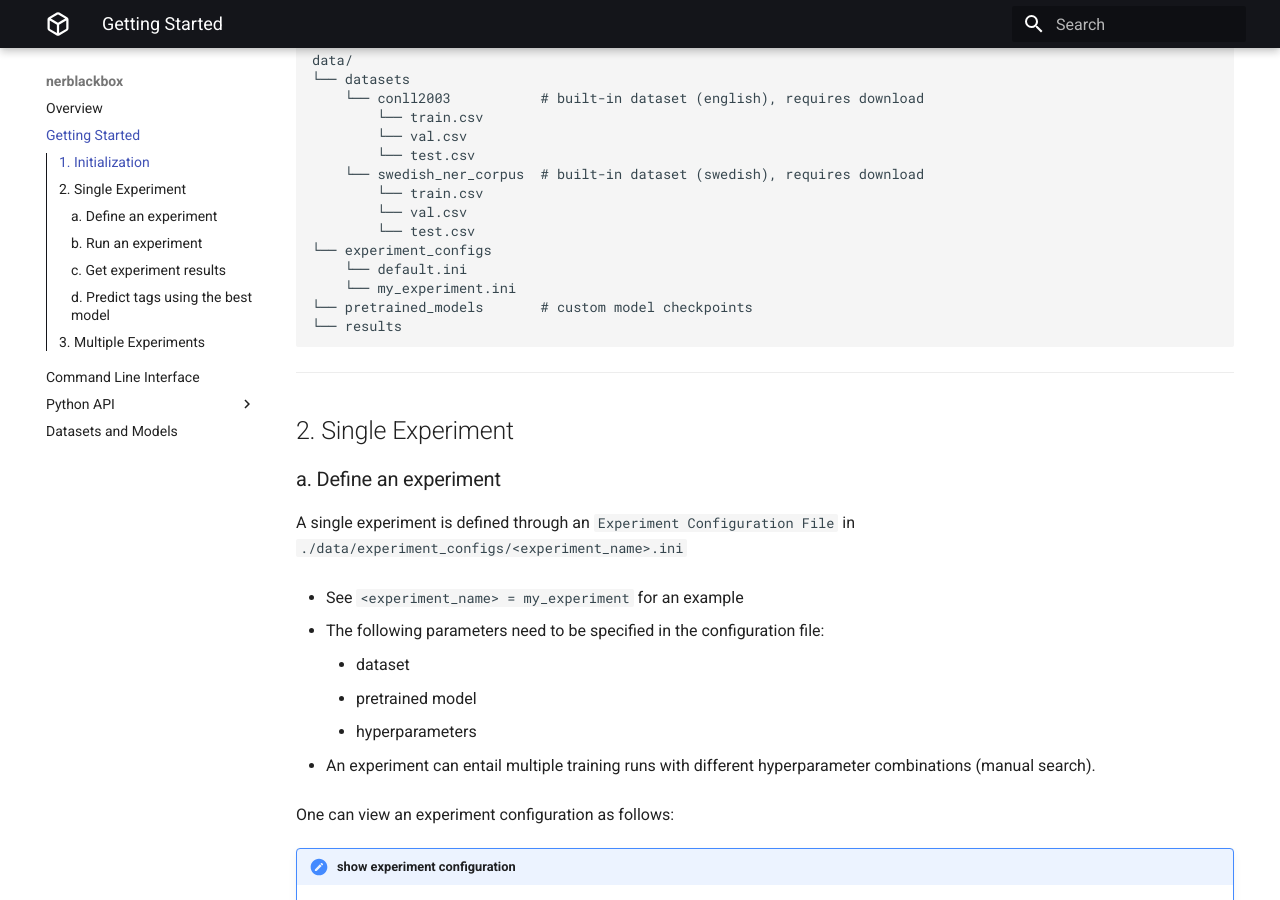
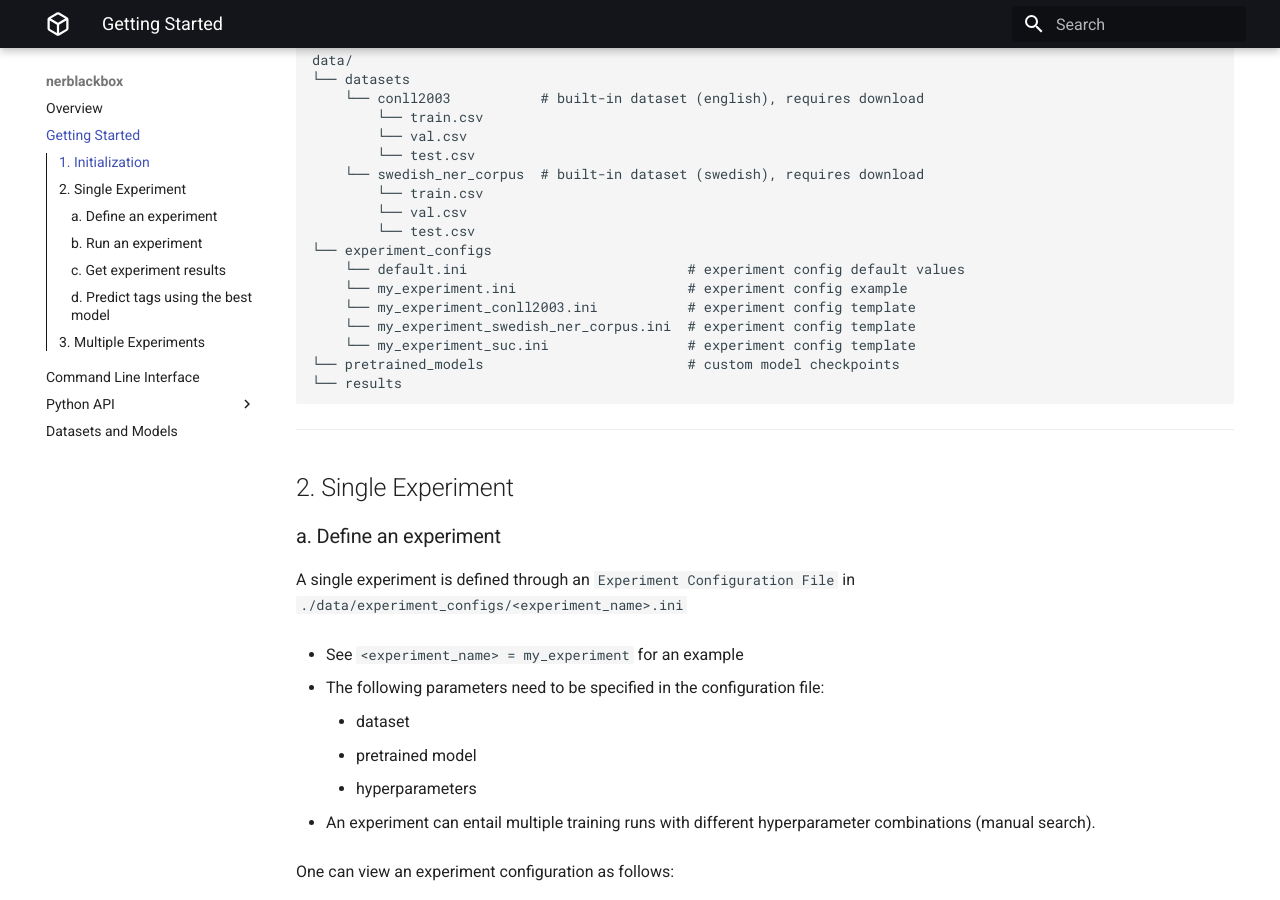
Before and after one commit to flxst/nerblackbox, an MkDocs documentation site: the page built from docs/docs/getting_started.md, in a window 1280 px wide and 900 px high, scrolled down 696 px. Built offline with MkDocs 1.6.1 and Material for MkDocs 9.7.7, drawn with Linux system fonts in a browser that asks for light colours.

Commit message:
documentation: add instructions to use SUC 3.0 dataset + add experiment config templates

````diff
--- a/docs/docs/getting_started.md
+++ b/docs/docs/getting_started.md
@@ -47,9 +47,12 @@
         └── val.csv
         └── test.csv
 └── experiment_configs
-    └── default.ini
-    └── my_experiment.ini
-└── pretrained_models       # custom model checkpoints
+    └── default.ini                           # experiment config default values
+    └── my_experiment.ini                     # experiment config example
+    └── my_experiment_conll2003.ini           # experiment config template
+    └── my_experiment_swedish_ner_corpus.ini  # experiment config template
+    └── my_experiment_suc.ini                 # experiment config template
+└── pretrained_models                         # custom model checkpoints
 └── results
 ```
 
````
Also changed, not shown: docs/docs/datasets_and_models.md (+9 -0 lines), 3 other files.
